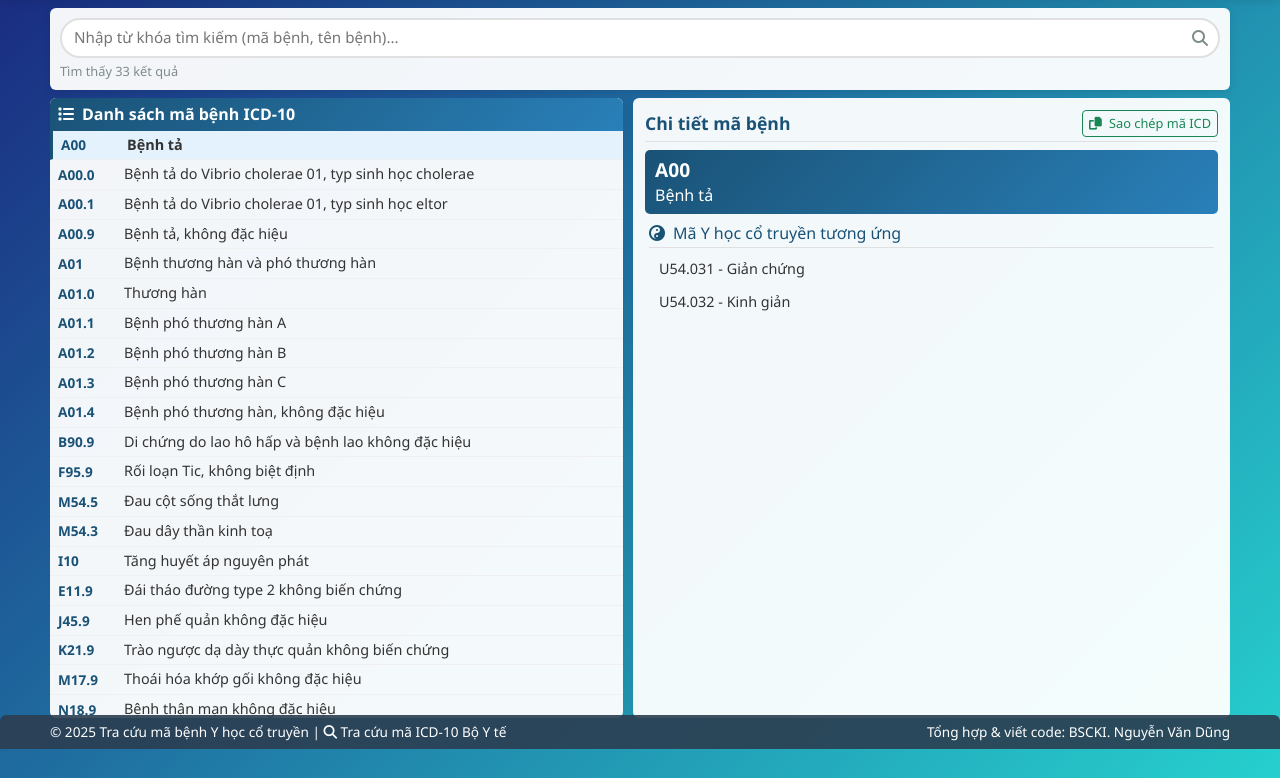
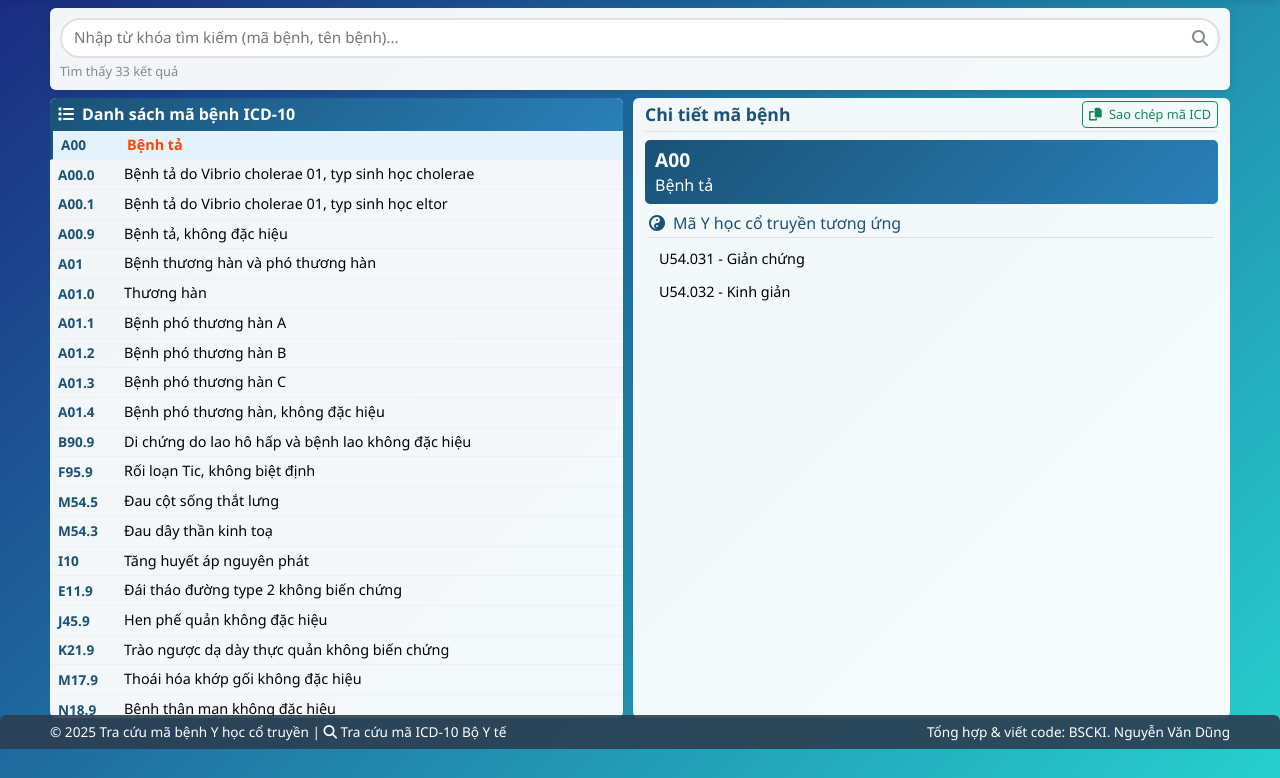
Before and after one commit to nguyenvandung1409/ai-tracuuicd10yhct, a plain HTML site: page index.html in a window 1280 px wide. Shown: the part 51-829 px from the top of the page. Drawn offline with nearby package versions, Linux system fonts and the light colour scheme.

Commit message:
Add files via upload

```diff
--- a/index.html
+++ b/index.html
@@ -159,17 +159,20 @@
             display: flex;
             align-items: center;
             font-size: 0.9rem;
+            color: black;
         }
 
         .disease-item:hover {
             background-color: #f0f8ff;
             padding-left: 10px;
+            color: orangered;
         }
 
         .disease-item.active {
             background-color: #e3f2fd;
             border-left: 3px solid var(--primary-color);
             font-weight: 600;
+            color: orangered;
         }
 
         .disease-code {
@@ -273,7 +276,8 @@
             justify-content: space-between;
             align-items: center;
             margin-bottom: 8px;
-            padding-bottom: 4px;
+            margin-top: -9px;
+            padding-bottom: 3px;
             border-bottom: 1px solid #e0e0e0;
         }
 
@@ -297,7 +301,7 @@
         }
 
         .yhct-code {
-            color: #333;
+            color: black;
             border-radius: 6px;
             padding: 6px 10px; /* Giảm padding để hiển thị nhiều dòng hơn */
             font-size: 0.9rem;
@@ -310,8 +314,9 @@
         }
 
         .yhct-code:hover {
-            background: rgba(57, 255, 20, 0.2);
+            background: #f0f8ff;
             transform: translateY(-1px);
+            color: orangered;
         }
 
         .yhct-code i {
@@ -511,7 +516,7 @@
             <div class="row">
                 <div class="col-md-6 text-md-start text-center">
                     <p class="mb-0">© <span id="current-year">2025</span> Tra cứu mã bệnh Y học cổ truyền |
-                    <i class="fa-solid fa-magnifying-glass"></i><a href="https://icd.kcb.vn/icd-10/icd10" class="text-white" target="_blank"> Tra cứu mã ICD-10 Bộ Y tế</a></p>
+                    <i class="fa-solid fa-magnifying-glass"></i><a href="https://icd.kcb.vn/icd-10/icd10" target="_blank"> Tra cứu mã ICD-10 Bộ Y tế</a></p>
                 </div>
                 <div class="col-md-6 text-md-end text-center">
                     <p class="mb-0">Tổng hợp & viết code: BSCKI. Nguyễn Văn Dũng</p>
@@ -629,13 +634,13 @@
                         ]
                     },
                     {
-                        main: 'U62.392 - Yêu cước thống',
+                        main: 'U62.393 - Tọa điến phong',
                         subs: [
-                            'U62.392.01 - Thể phong hàn thấp',
-                            'U62.392.02 - Thể phong hàn thấp kết hợp can thận hư',
-                            'U62.392.03 - Thể thấp nhiệt',
-                            'U62.392.04 - Thể huyết ứ',
-                            'U62.392.05 - Thể khác'
+                            'U62.393.01 - Thể phong hàn thấp',
+                            'U62.393.02 - Thể phong hàn thấp kết hợp can thận hư',
+                            'U62.393.03 - Thể thấp nhiệt',
+                            'U62.393.04 - Thể huyết ứ',
+                            'U62.393.05 - Thể khác'
                         ]
                     }
                 ]
```
